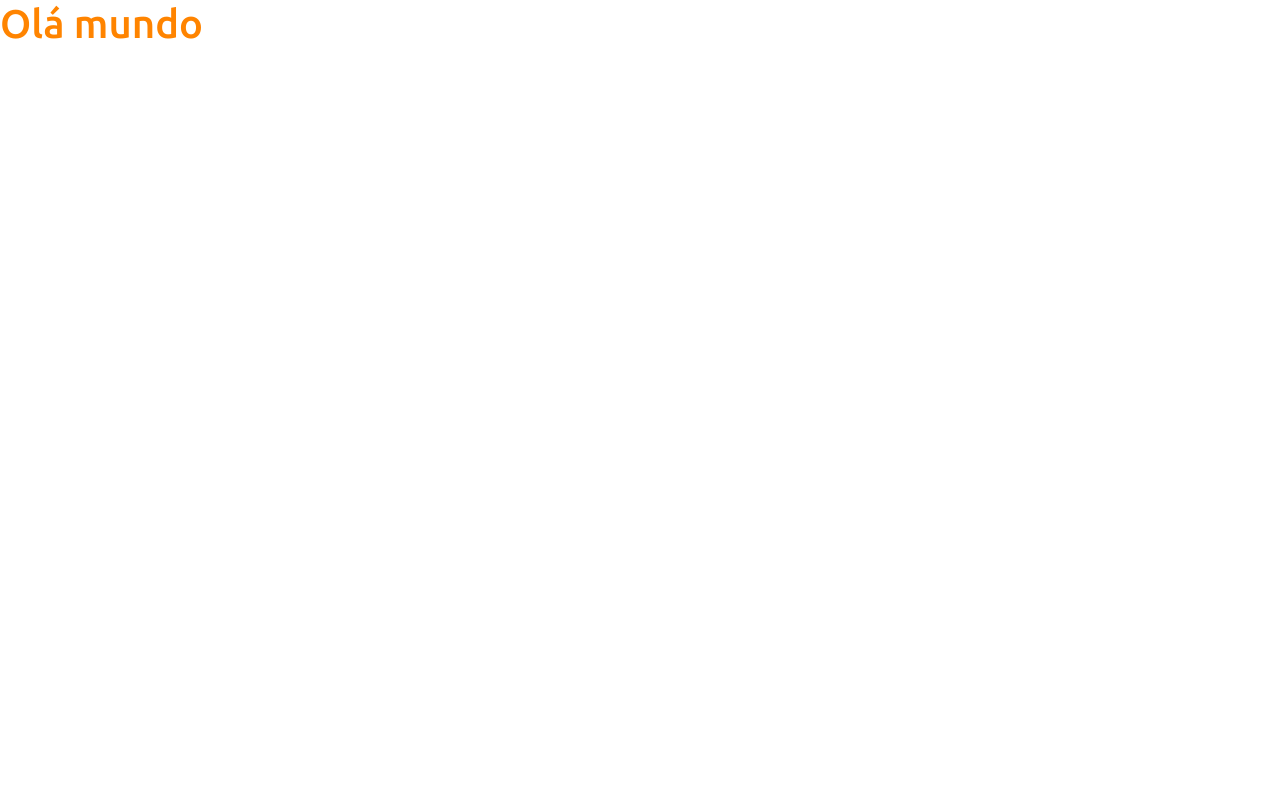
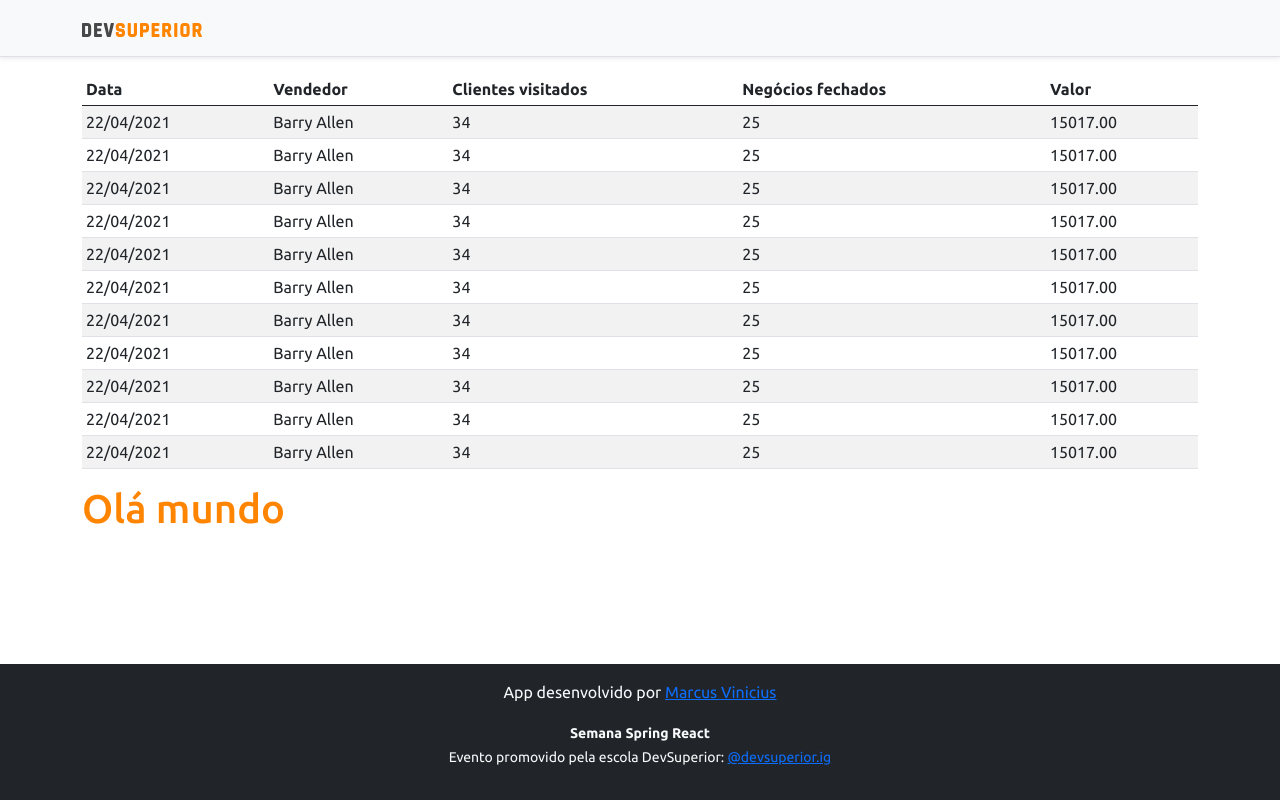
Before and after one commit to vinifbarbosa/projeto-sds3, a React (Create React App) app in the folder frontend/: page / in a window 1280 px wide. Built offline with nearby package versions, Linux system fonts and the light colour scheme.

Commit message:
Basic static components

```diff
--- a/frontend/src/App.tsx
+++ b/frontend/src/App.tsx
@@ -1,8 +1,16 @@
+import DataTable from "components/DataTable";
+import NavBar from "components/Navbar";
+import Footer from 'components/Footer';
 function App() {
   return (
-    <div>
-      <h1 className="text-primary">Olá mundo</h1>
-    </div>
+    <>
+      <NavBar />
+      <div className="container">
+      <DataTable />
+        <h1 className="text-primary">Olá mundo</h1>
+      </div>
+      <Footer />
+    </>
   );
 }
 
--- /dev/null
+++ b/frontend/src/components/DataTable/index.tsx
@@ -0,0 +1,100 @@
+function DataTable() {
+    return (
+        <div className="table-responsive">
+            <table className="table table-striped table-sm">
+                <thead>
+                    <tr>
+                        <th>Data</th>
+                        <th>Vendedor</th>
+                        <th>Clientes visitados</th>
+                        <th>Negócios fechados</th>
+                        <th>Valor</th>
+                    </tr>
+                </thead>
+                <tbody>
+                    <tr>
+                        <td>22/04/2021</td>
+                        <td>Barry Allen</td>
+                        <td>34</td>
+                        <td>25</td>
+                        <td>15017.00</td>
+                    </tr>
+
+                    <tr>
+                        <td>22/04/2021</td>
+                        <td>Barry Allen</td>
+                        <td>34</td>
+                        <td>25</td>
+                        <td>15017.00</td>
+                    </tr>
+                    <tr>
+                        <td>22/04/2021</td>
+                        <td>Barry Allen</td>
+                        <td>34</td>
+                        <td>25</td>
+                        <td>15017.00</td>
+                    </tr>
+                    <tr>
+                        <td>22/04/2021</td>
+                        <td>Barry Allen</td>
+                        <td>34</td>
+                        <td>25</td>
+                        <td>15017.00</td>
+                    </tr>
+                    <tr>
+                        <td>22/04/2021</td>
+                        <td>Barry Allen</td>
+                        <td>34</td>
+                        <td>25</td>
+                        <td>15017.00</td>
+                    </tr>
+                    <tr>
+                        <td>22/04/2021</td>
+                        <td>Barry Allen</td>
+                        <td>34</td>
+                        <td>25</td>
+                        <td>15017.00</td>
+                    </tr>
+                    <tr>
+                        <td>22/04/2021</td>
+                        <td>Barry Allen</td>
+                        <td>34</td>
+                        <td>25</td>
+                        <td>15017.00</td>
+                    </tr>
+                    <tr>
+                        <td>22/04/2021</td>
+                        <td>Barry Allen</td>
+                        <td>34</td>
+                        <td>25</td>
+                        <td>15017.00</td>
+                    </tr>
+                    <tr>
+                        <td>22/04/2021</td>
+                        <td>Barry Allen</td>
+                        <td>34</td>
+                        <td>25</td>
+                        <td>15017.00</td>
+                    </tr>
+                    <tr>
+                        <td>22/04/2021</td>
+                        <td>Barry Allen</td>
+                        <td>34</td>
+                        <td>25</td>
+                        <td>15017.00</td>
+                    </tr>
+                    <tr>
+                        <td>22/04/2021</td>
+                        <td>Barry Allen</td>
+                        <td>34</td>
+                        <td>25</td>
+                        <td>15017.00</td>
+                    </tr>
+
+                </tbody>
+            </table>
+        </div>
+    );
+}
+
+export default DataTable;
--- /dev/null
+++ b/frontend/src/components/Footer/index.tsx
@@ -0,0 +1,14 @@
+function Footer() {
+    return (
+        <footer className="footer mt-auto py-3 bg-dark">
+            <div className="container">
+                <p className="text-light">App desenvolvido por <a href="https://github.com/vinifbarbosa" target="_blank" rel="noreferrer">Marcus Vinicius</a></p>
+                <p className="text-light"><small><strong>Semana Spring React</strong><br />
+      Evento promovido pela escola DevSuperior: <a href="https://instagram.com/devsuperior.ig" target="_blank" rel="noreferrer">@devsuperior.ig</a></small></p>
+            </div>
+        </footer>
+
+    );
+}
+
+export default Footer;
--- /dev/null
+++ b/frontend/src/components/Navbar/index.tsx
@@ -0,0 +1,15 @@
+import ImgDsDark from "assets/img/ds-dark.svg";
+function NavBar() {
+    return (
+
+        <div className="d-flex flex-column flex-md-row align-items-center p-3 px-md-4 mb-3 bg-light border-bottom shadow-sm">
+            <div className="container">
+                <nav className="my-2 my-md-0 mr-md-3">
+                    <img src={ImgDsDark} alt="DevSuperior" width="120" />
+                </nav>
+            </div>
+        </div>
+    );
+}
+
+export default NavBar;
--- a/frontend/src/index.tsx
+++ b/frontend/src/index.tsx
@@ -5,9 +5,11 @@
 import App from './App';
 
 
+
 ReactDOM.render(
   <React.StrictMode>
     <App />
+
   </React.StrictMode>,
   document.getElementById('root')
 );
```
Also changed, not shown: frontend/src/assets/img/ds-dark.svg (added).
